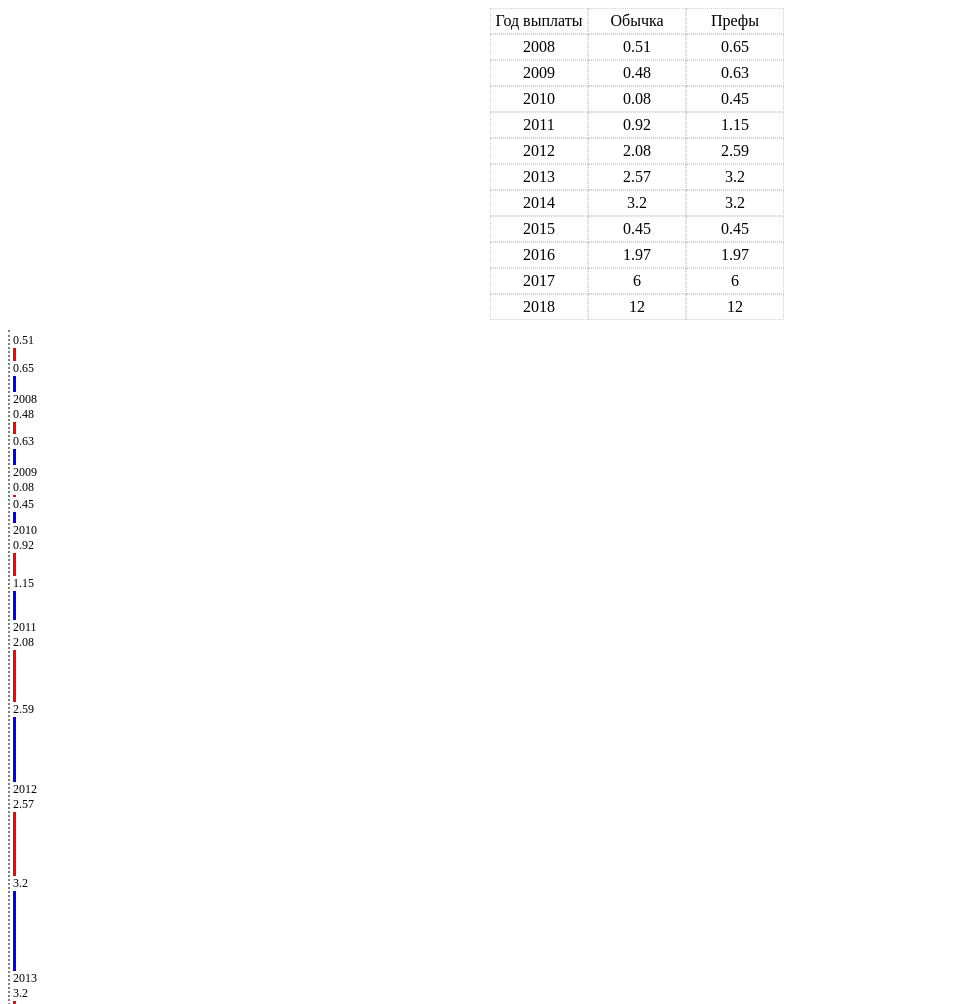
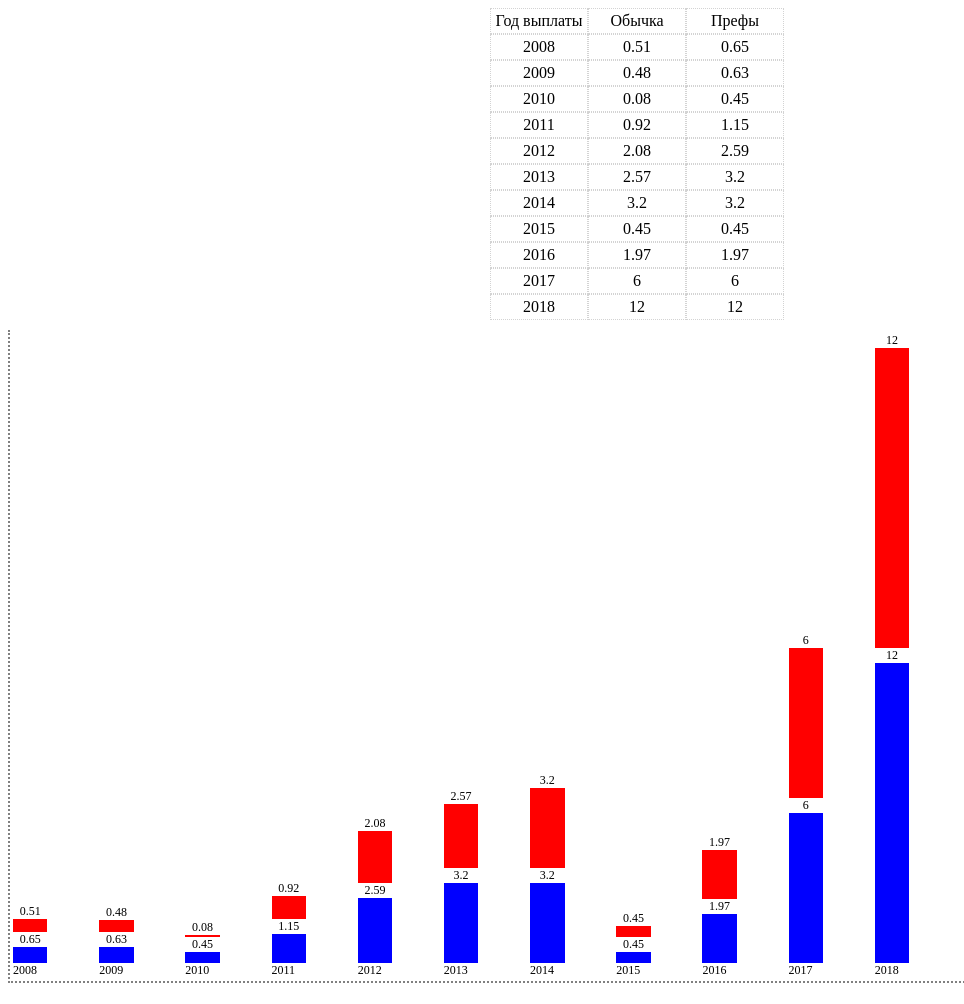
Before and after one commit to Aparin/tableAndGraphMaker, a plain HTML site: page index.html in a window 1280 px wide. Shown: the top 1004 px of the page, without its empty margins (0-964 px from the left). Drawn offline with Linux system fonts and the light colour scheme.

Commit message:
fixes displaing fullYears

```diff
--- a/script.js
+++ b/script.js
@@ -29,14 +29,21 @@ var createGraph = (id, data, col) => {
         var fragment = document.createDocumentFragment();
 
         var value = makeElement('div', 'value', data[count]);
+        value.style.width = 40 + '%';
+        /*
         value.style.width = (1 + columnCorrection) * elementWidth + '%';
+        */
         fragment.appendChild(value); // append value of column
 
         var column = makeElement('div', 'column'); // append column
         column.style.height = height;
-        column.style.width = (1 + columnCorrection) * elementWidth + '%'; //width of the column
         column.style.backgroundColor = color;
-        column.style.marginRight = (1 - columnCorrection) * elementWidth + '%'; //width of the indentation
+        column.style.width = 40 + '%';
+        /*
+                var columnWidth = 100 / (col - 1);
+                column.style.width = columnWidth * (1 + columnCorrection) + '%'; //width of the column
+                column.style.marginRight = columnWidth * (1 - columnCorrection) + '%'; //width of the indentation
+        */
         fragment.appendChild(column);
         return fragment;
     }
--- a/style.css
+++ b/style.css
@@ -34,6 +34,8 @@
     font-size: 12px;
 }
 
+.column {}
+
 .fullYear {
-    /* display: inline-block; */
+    display: inline-block;
 }
```
